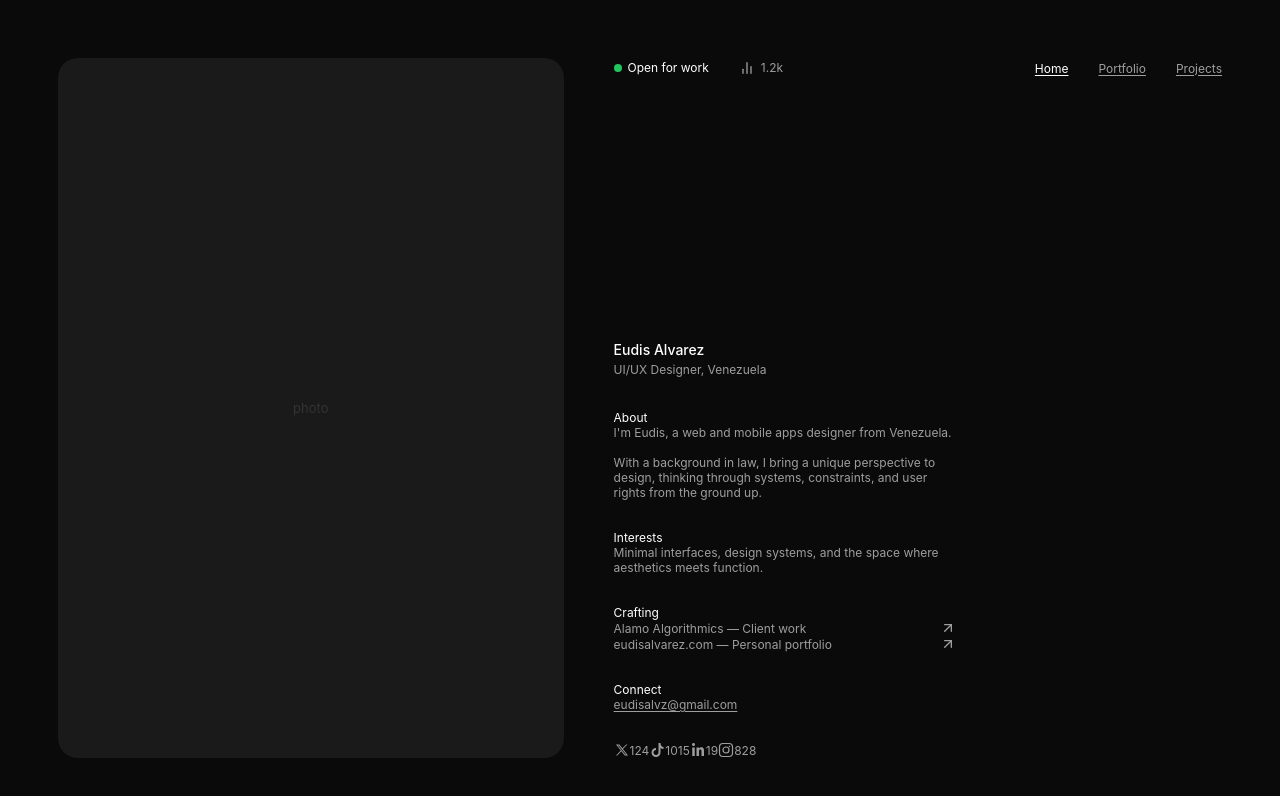
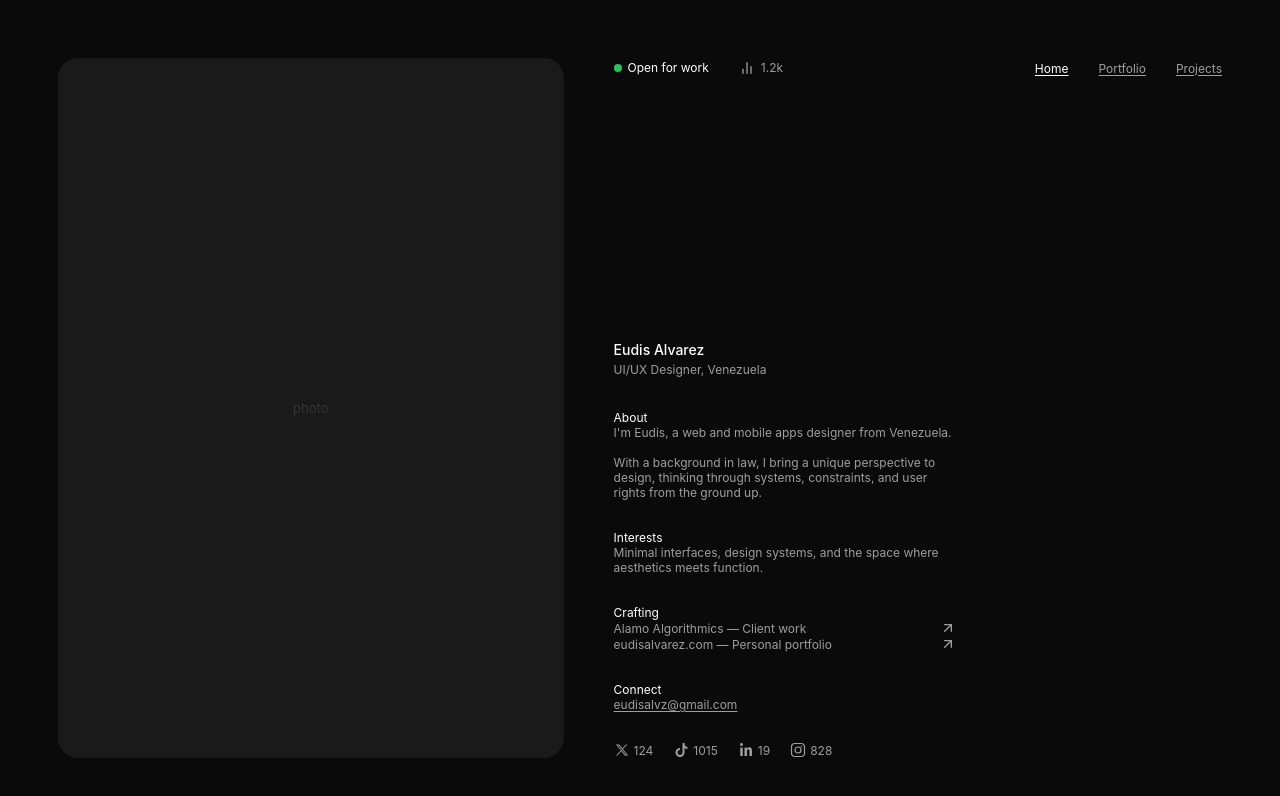
Before and after one commit to eudisalvz/portfolio-claude, a Next.js app: page / in a window 1280 px wide. Shown: the top 796 px of the page. Built offline with nearby package versions, Linux system fonts and the light colour scheme; a web font is replaced by a local one.

Commit message:
fix: social row gap 20px between items, 4px between icon and count

```diff
--- a/app/components/SocialRow.tsx
+++ b/app/components/SocialRow.tsx
@@ -54,14 +54,14 @@ const socials = [
 
 export default function SocialRow() {
   return (
-    <div className="flex items-center gap-5 h-5">
+    <div className="flex items-center h-5" style={{ gap: "20px" }}>
       {socials.map((s) => (
         <a
           key={s.name}
           href={s.href}
           target="_blank"
           rel="noopener noreferrer"
-          className="flex items-center gap-1 transition-opacity duration-150 hover:opacity-70"
+          className="flex items-center transition-opacity duration-150 hover:opacity-70" style={{ gap: "4px" }}
         >
           {s.icon}
           <span className="text-[#9E9E9E] text-[12px] leading-5">{s.count}</span>
```
